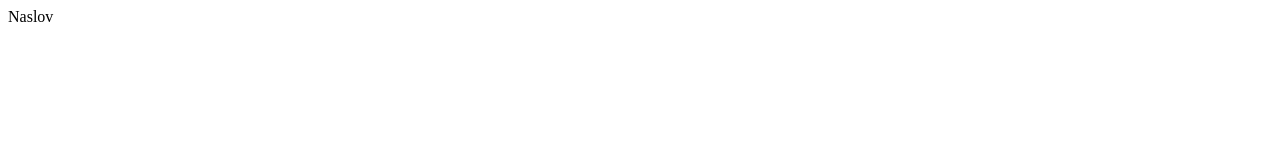
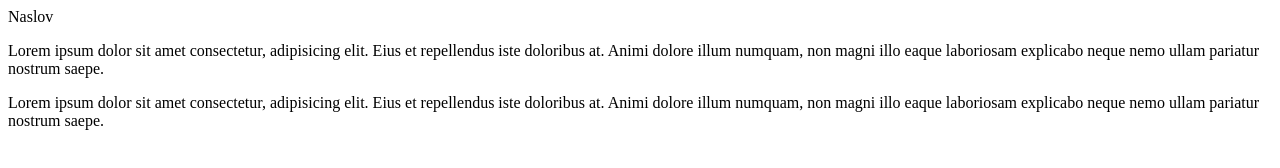
Before and after one commit to vemicnikola4/primer, a plain HTML site: page novastrana.html in a window 1280 px wide. Drawn offline with Linux system fonts and the light colour scheme.

Commit message:
dva paragrafa dodata

```diff
--- a/novastrana.html
+++ b/novastrana.html
@@ -8,5 +8,8 @@
 </head>
 <body>
     Naslov
+    <p>Lorem ipsum dolor sit amet consectetur, adipisicing elit. Eius et repellendus iste doloribus at. Animi dolore illum numquam, non magni illo eaque laboriosam explicabo neque nemo ullam pariatur nostrum saepe.</p>
+    <p>Lorem ipsum dolor sit amet consectetur, adipisicing elit. Eius et repellendus iste doloribus at. Animi dolore illum numquam, non magni illo eaque laboriosam explicabo neque nemo ullam pariatur nostrum saepe.</p>
+
 </body>
 </html>
```
